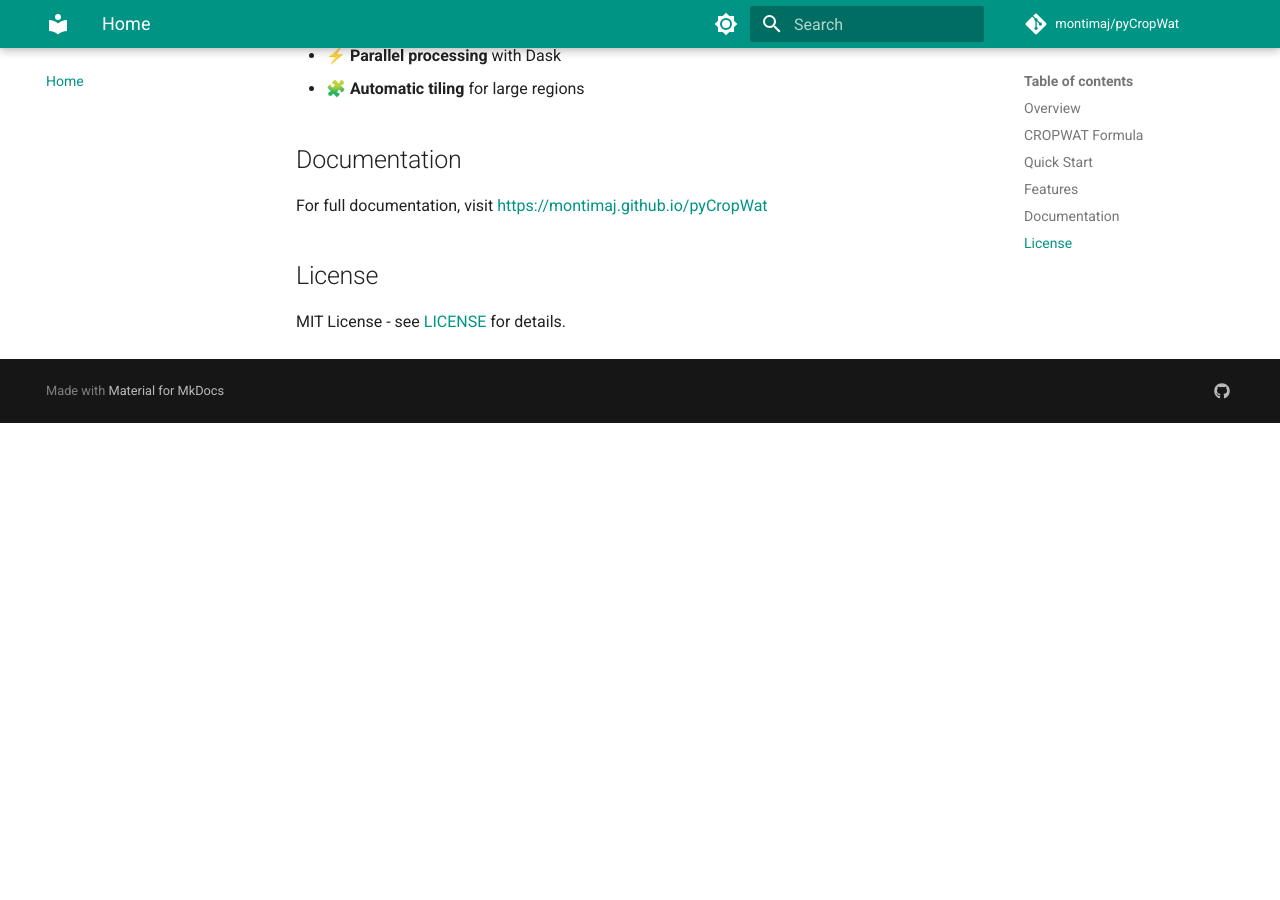
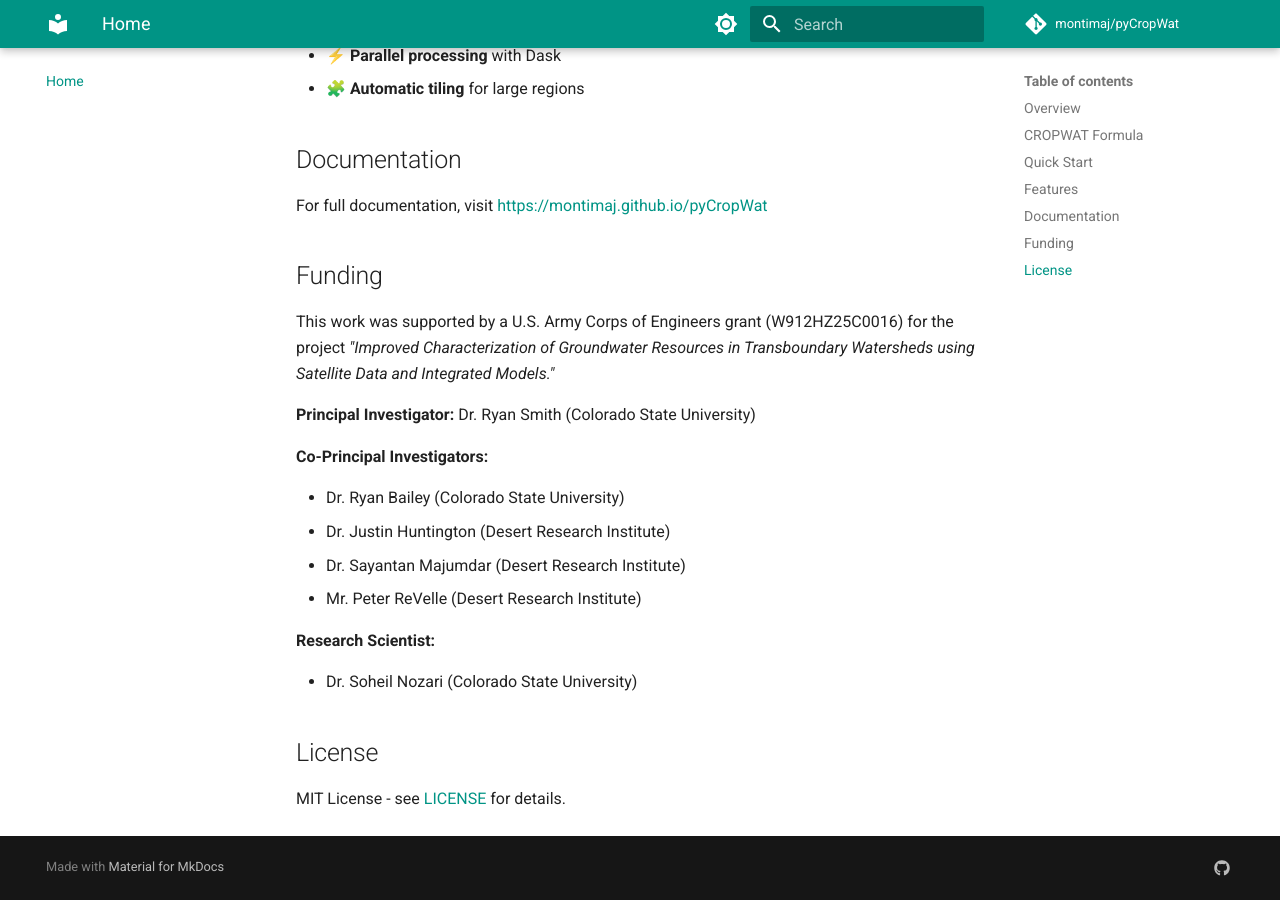
Before and after one commit to montimaj/pyCropWat, an MkDocs documentation site: the page built from docs/index.md, in a window 1280 px wide and 900 px high, scrolled down 1362 px. Built offline with MkDocs 1.6.1 and Material for MkDocs 9.7.7, drawn with Linux system fonts in a browser that asks for light colours; comment, search, counter and statistics services are not loaded; before the commit the page ends 1785 px from its top, so only the background shows below that.

Commit message:
Update docs

```diff
--- a/docs/index.md
+++ b/docs/index.md
@@ -56,6 +56,23 @@ pycropwat --asset ECMWF/ERA5_LAND/MONTHLY_AGGR \
 
 For full documentation, visit [https://montimaj.github.io/pyCropWat](https://montimaj.github.io/pyCropWat)
 
+## Funding
+
+This work was supported by a U.S. Army Corps of Engineers grant (W912HZ25C0016) for the project *"Improved Characterization of Groundwater Resources in Transboundary Watersheds using Satellite Data and Integrated Models."*
+
+**Principal Investigator:** Dr. Ryan Smith (Colorado State University)
+
+**Co-Principal Investigators:**
+
+- Dr. Ryan Bailey (Colorado State University)
+- Dr. Justin Huntington (Desert Research Institute)
+- Dr. Sayantan Majumdar (Desert Research Institute)
+- Mr. Peter ReVelle (Desert Research Institute)
+
+**Research Scientist:**
+
+- Dr. Soheil Nozari (Colorado State University)
+
 ## License
 
 MIT License - see [LICENSE](LICENSE) for details.
```
Also changed, not shown: README.md (+1 -1 lines).
